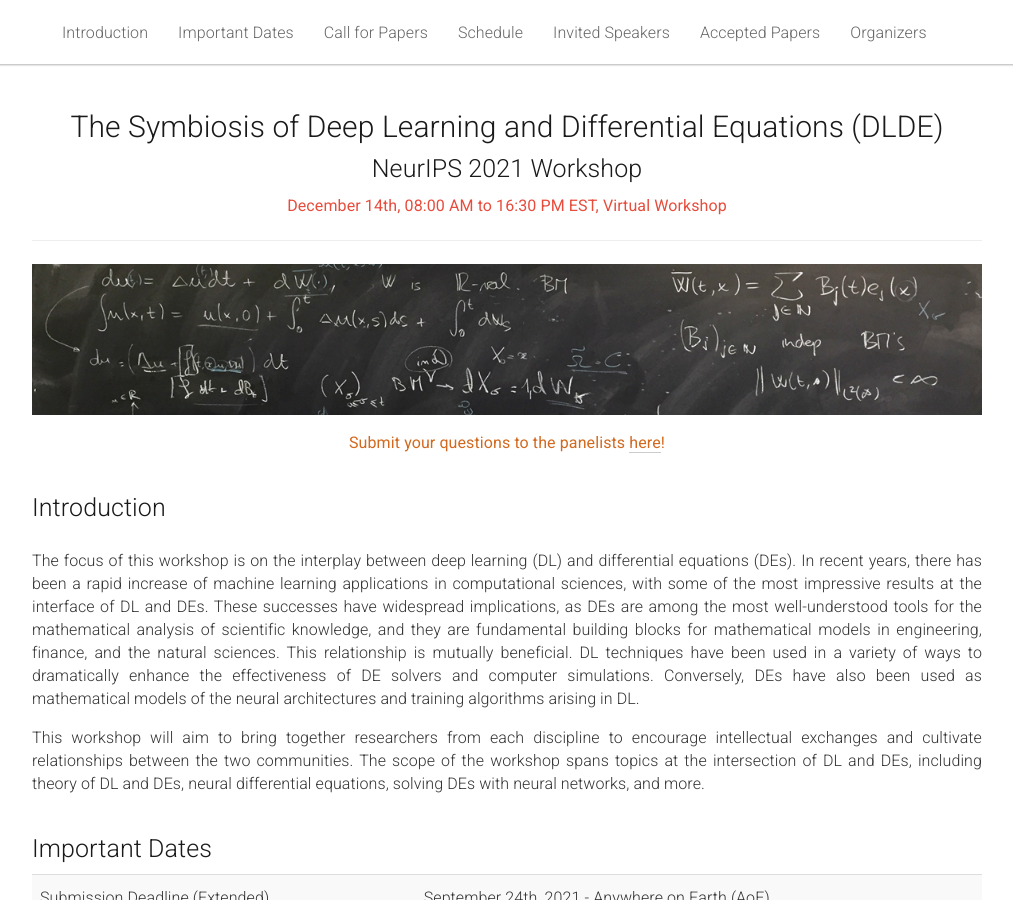
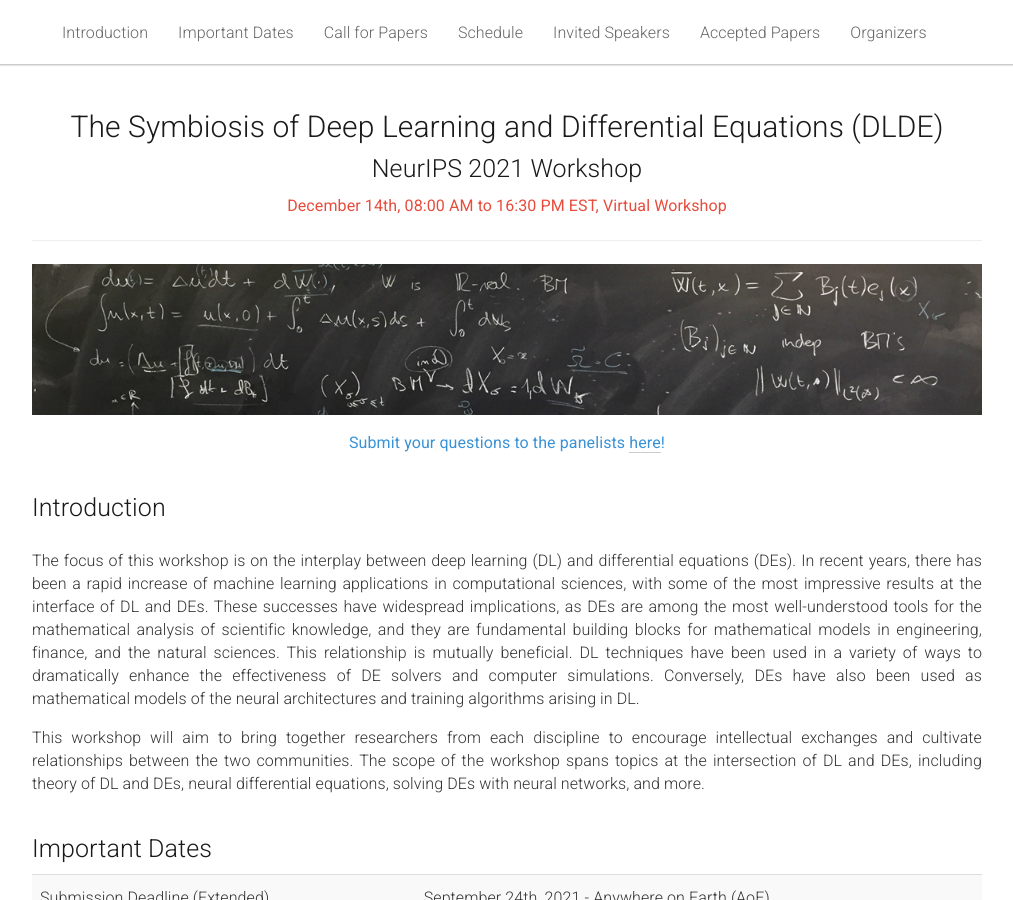
Before and after one commit to dl-de/dl-de.github.io, a Jekyll site: the page built from _pages/home.md, in a window 1280 px wide and 900 px high. Shown: the whole window, without its empty margins (133-1146 px from the left). Built offline with Jekyll 4.4.1, drawn with Linux system fonts in a browser that asks for light colours.

Commit message:
minor changes

```diff
--- a/_pages/home.md
+++ b/_pages/home.md
@@ -33,7 +33,7 @@ acknowledgements: ""
   </div>
 </div>
 
-<center><span style="color:#D2691E;font-weight:400;">
+<center><span style="color:#3a92d6;font-weight:400;">
 Submit your questions to the panelists
 <a href="https://docs.google.com/forms/d/e/1FAIpQLSfIxfL0O06MmZRNbIlibH8UgdnhQta3b2MCxindswKzrkx6bA/viewform">here</a>!
 </span></center>
```
